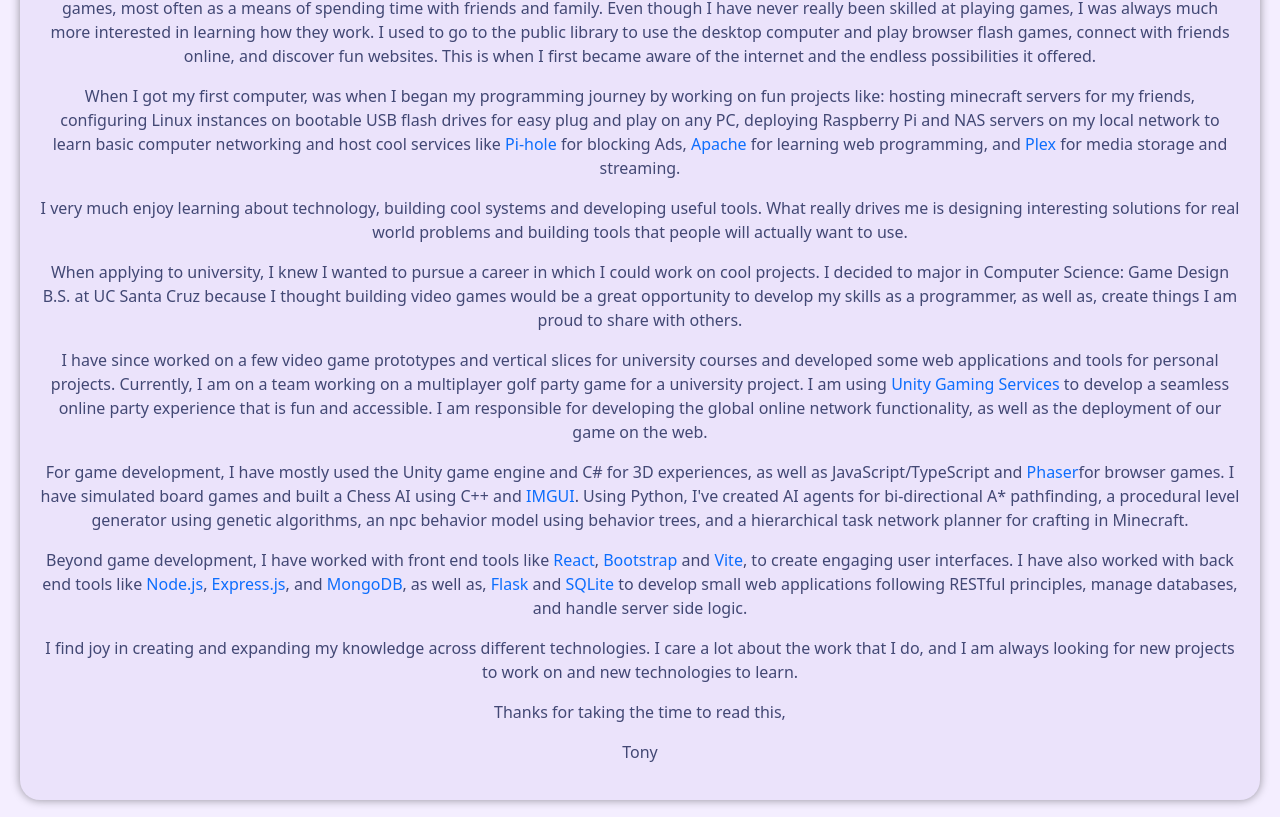
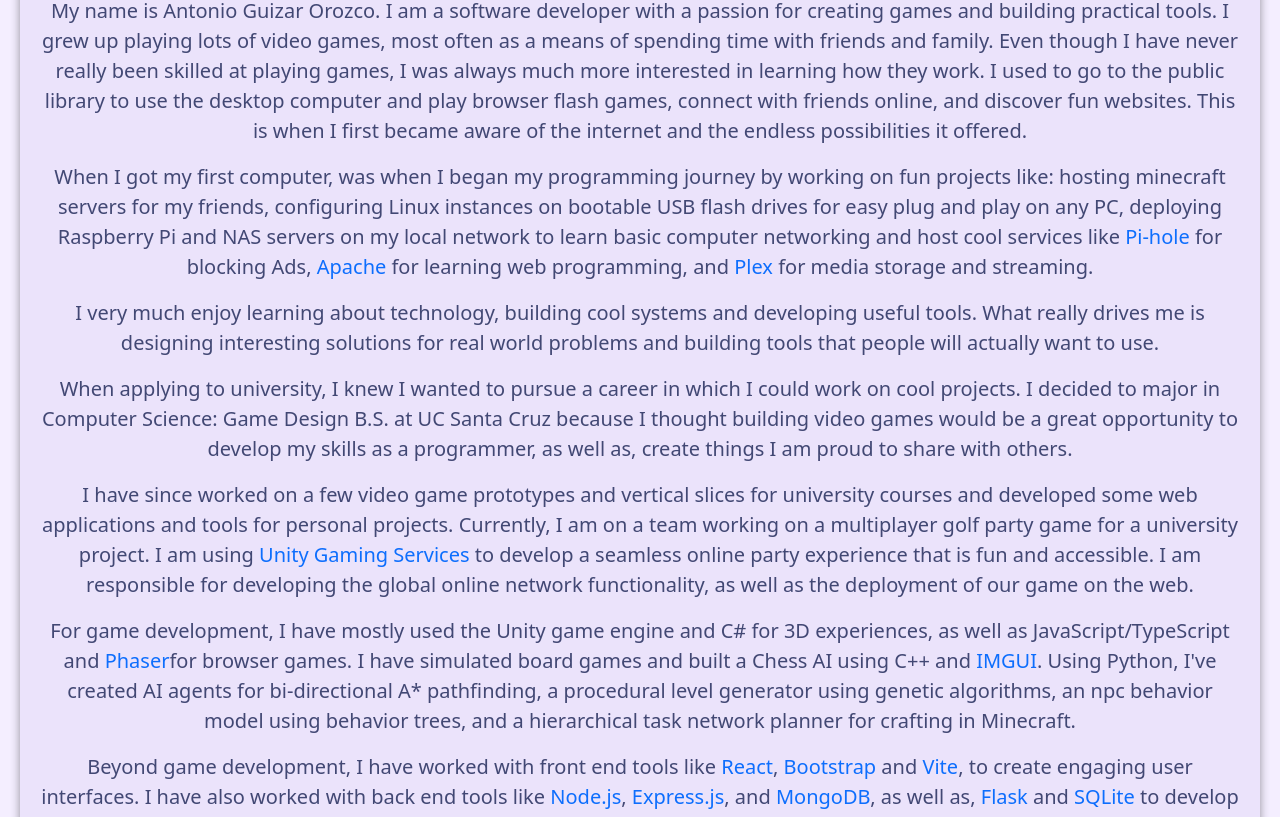
Before and after one commit to aguizaro/TonyGuizar, a React (Vite) app: page /#/about in a window 1280 px wide. Shown: the part 251-1068 px from the top of the page. Built offline with nearby package versions, Linux system fonts and the light colour scheme.

Commit message:
update layout

```diff
--- a/src/components/LazyImage/LazyMedia.css
+++ b/src/components/LazyImage/LazyMedia.css
@@ -20,6 +20,5 @@
 
 .lazy-img {
     width: 100%;
-    height: 100%;
     border-radius: 20px;
 }
--- a/src/components/LazyImage/LazyMedia.jsx
+++ b/src/components/LazyImage/LazyMedia.jsx
@@ -3,7 +3,7 @@
 import "./LazyMedia.css";
 
 // eslint-disable-next-line react/prop-types
-const LazyImage = ({ src, hash, alt }) => {
+const LazyImage = ({ src, hash, alt, width, height }) => {
   const [loaded, setLoaded] = useState(false);
 
   useEffect(() => {
@@ -23,6 +23,8 @@
         src={src}
         alt={alt}
         loading="lazy"
+        width={width}
+        height={height}
       />
     </div>
   );
--- a/src/components/about/about.jsx
+++ b/src/components/about/about.jsx
@@ -7,7 +7,8 @@
       <div id="about">
         <div className="jumbotron">
           <h1 className="display-4">About Me</h1>
-          <p>
+          <br />
+          <p className="lead">
             My name is Antonio Guizar Orozco. I am a software developer with a
             passion for creating games and building practical tools. I grew up
             playing lots of video games, most often as a means of spending time
@@ -19,7 +20,7 @@
             became aware of the internet and the endless possibilities it
             offered.
           </p>
-          <p>
+          <p className="lead">
             When I got my first computer, was when I began my programming
             journey by working on fun projects like: hosting minecraft servers
             for my friends, configuring Linux instances on bootable USB flash
@@ -54,13 +55,13 @@
             </a>{" "}
             for media storage and streaming.
           </p>
-          <p>
+          <p className="lead">
             I very much enjoy learning about technology, building cool systems
             and developing useful tools. What really drives me is designing
             interesting solutions for real world problems and building tools
             that people will actually want to use.
           </p>
-          <p>
+          <p className="lead">
             When applying to university, I knew I wanted to pursue a career in
             which I could work on cool projects. I decided to major in Computer
             Science: Game Design B.S. at UC Santa Cruz because I thought
@@ -68,7 +69,7 @@
             skills as a programmer, as well as, create things I am proud to
             share with others.
           </p>
-          <p>
+          <p className="lead">
             I have since worked on a few video game prototypes and vertical
             slices for university courses and developed some web applications
             and tools for personal projects. Currently, I am on a team working
@@ -87,7 +88,7 @@
             network functionality, as well as the deployment of our game on the
             web.
           </p>
-          <p>
+          <p className="lead">
             For game development, I have mostly used the Unity game engine and
             C# for 3D experiences, as well as JavaScript/TypeScript and{" "}
             <a
@@ -113,7 +114,7 @@
             an npc behavior model using behavior trees, and a hierarchical task
             network planner for crafting in Minecraft.
           </p>
-          <p>
+          <p className="lead">
             Beyond game development, I have worked with front end tools like{" "}
             <a
               href="https://react.dev/"
@@ -190,13 +191,13 @@
             to develop small web applications following RESTful principles,
             manage databases, and handle server side logic.
           </p>
-          <p>
+          <p className="lead">
             I find joy in creating and expanding my knowledge across different
             technologies. I care a lot about the work that I do, and I am always
             looking for new projects to work on and new technologies to learn.
           </p>
-          <p>Thanks for taking the time to read this,</p>
-          <p>Tony</p>
+          <p className="lead">Thanks for taking the time to read this,</p>
+          <p className="lead">Tony</p>
         </div>
       </div>
     </div>
--- a/src/components/contact/contact.css
+++ b/src/components/contact/contact.css
@@ -4,12 +4,11 @@
     flex-direction: column;
     justify-content: center;
     align-items: center;
-    padding-top: 50px;
     color: var(--bs-custom-color-text-emphasis);
 }
 
 iframe {
-    min-width: 390px;
+    min-width: 351px;
     width: 600px;
     height: 840px;
     border-radius: 20px;
@@ -20,7 +19,7 @@
 
 @media (max-width: 768px) {
     iframe {
-        width: 95vw;
-        height: 900px;
+        width: 90vw;
+        height: 915px;
     }
 }
--- a/src/components/contact/contact.jsx
+++ b/src/components/contact/contact.jsx
@@ -4,16 +4,23 @@
   return (
     <div id="contact">
       <div className="container" id="contact-body">
-        <h1 className="text-center display-4">Contact Me</h1>
-        <br />
-        <p className="text-center">
-          If you would like to reach out, please send me a message or email me
-          at
-          <br />
-          <a href="mailto:aguizaro@ucsc.edu" style={{ textDecoration: "none" }}>
-            aguizaro@ucsc.edu
-          </a>
-        </p>
+        <div className="col-md-10">
+          <div className="jumbotron">
+            <h1 className="display-4">Contact Me</h1>
+            <p className="lead">
+              <br />
+              If you would like to reach out, please send me a message or email
+              me at
+              <br />
+              <a
+                href="mailto:aguizaro@ucsc.edu"
+                style={{ textDecoration: "none" }}
+              >
+                aguizaro@ucsc.edu
+              </a>
+            </p>
+          </div>
+        </div>
 
         <iframe src="https://docs.google.com/forms/d/e/1FAIpQLSd9G9vQ5BUWe1wR-_yvxPZDTbsw2mkzR9vkQuI51cD26sctag/viewform?embedded=true">
           Loading…
--- a/src/components/projects/projects.jsx
+++ b/src/components/projects/projects.jsx
@@ -6,18 +6,22 @@
 const Projects = () => {
   return (
     <div className="proj">
-      <div className="jumbotron">
-        <h1 className="display-4">Projects</h1>
-        <p className="lead-hidden">
-          Here are some of my projects. I have created games primarily in Unity
-          using C# and have built web applications using various tools and
-          technologies.
-        </p>
+      <div className="row justify-content-center">
+        <div className="col-md-11">
+          <div className="jumbotron">
+            <h1 className="display-4">Projects</h1>
+            <p className="lead">
+              Here are some of my projects. I have created games primarily in
+              Unity using C# and have built web applications using various tools
+              and technologies.
+            </p>
+          </div>
+        </div>
       </div>
 
       <div className="container">
-        <div className="row">
-          <div className="col-md-6">
+        <div className="row justify-content-center">
+          <div className="col-md-5">
             <div className="card mb-4 box-shadow">
               <a href="./#/InTheRough">
                 <LazyImage
@@ -63,7 +67,7 @@
             </div>
           </div>
 
-          <div className="col-md-6">
+          <div className="col-md-5">
             <div className="card mb-4 box-shadow">
               <a href="./#/futplanner">
                 <LazyImage
@@ -108,8 +112,7 @@
               </div>
             </div>
           </div>
-
-          <div className="col-md-6">
+          <div className="col-md-5">
             <div className="card mb-4 box-shadow">
               <a href="./#/ArticleGen">
                 <LazyImage
@@ -156,8 +159,7 @@
               </div>
             </div>
           </div>
-
-          <div className="col-md-6">
+          <div className="col-md-5">
             <div className="card mb-4 box-shadow">
               <a href="./#/Chinatown">
                 <LazyImage
@@ -202,8 +204,7 @@
               </div>
             </div>
           </div>
-
-          <div className="col-md-6">
+          <div className="col-md-5">
             <div className="card mb-4 box-shadow">
               <a href="./#/stickerPAD">
                 <LazyImage
@@ -248,6 +249,7 @@
               </div>
             </div>
           </div>
+          <div className="col-md-5"></div>
         </div>
       </div>
     </div>
```
